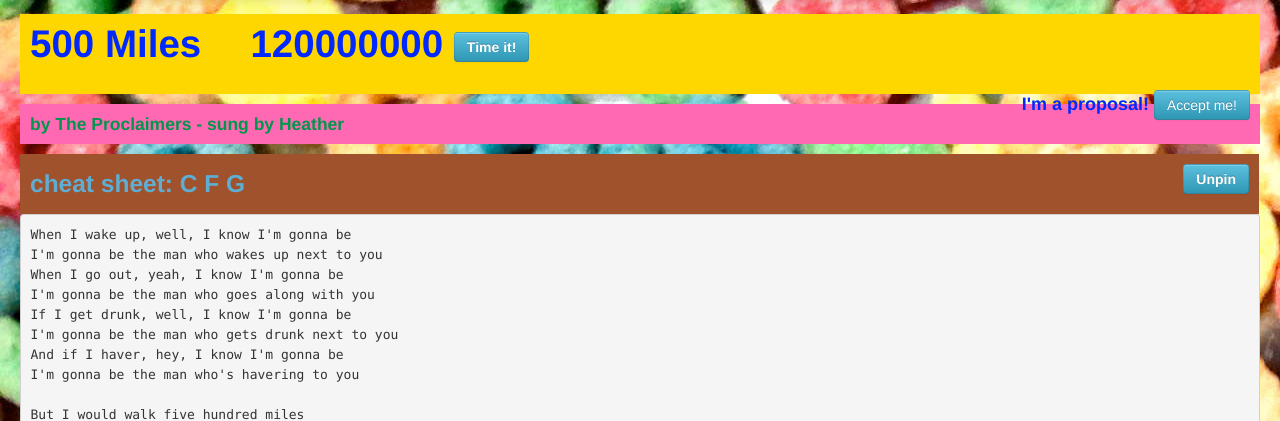
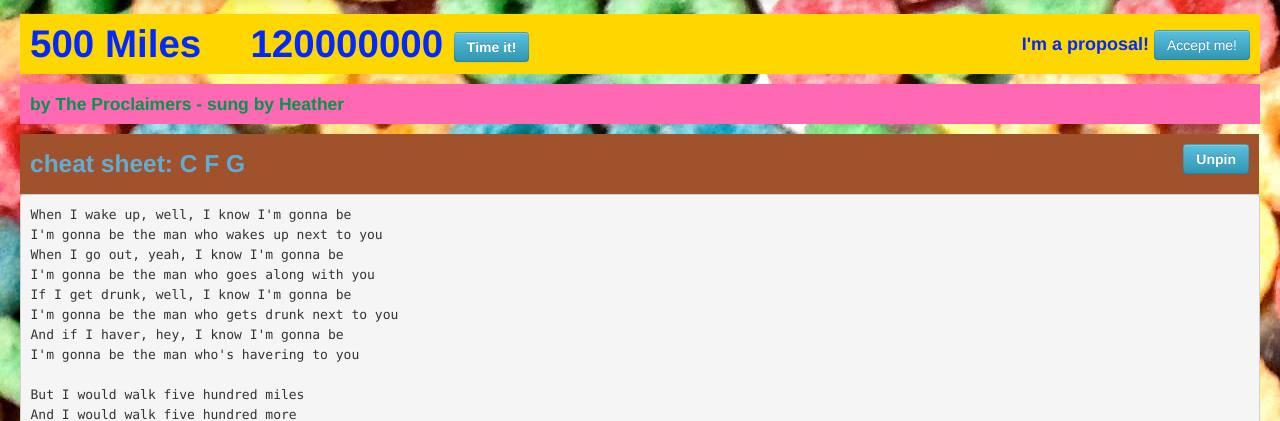
Before and after one commit to chrispitzer/toucan-sam, a Django app: page /songs/39 in a window 1280 px wide. Shown: the part 51-472 px from the top of the page. Run offline with Django 3.2, Linux system fonts and the light colour scheme; the visitor is signed in with stand-in values (Sample User, id 1); data comes from the database, SQL or seed files in the repository; parts of the project's set-up code (start-up, migrations or seed data) failed here and were passed over; some libraries are stand-ins or nearby versions.

Commit message:
fix accept proposal button placement

```diff
--- a/toucansam/toucansam/templates/song.html
+++ b/toucansam/toucansam/templates/song.html
@@ -37,6 +37,9 @@ h1 form {
 }
 #time {
     padding-left: 1em;
+}
+form#update_time {
+    display: none;
 }
 #attic {
     display: none;
```
